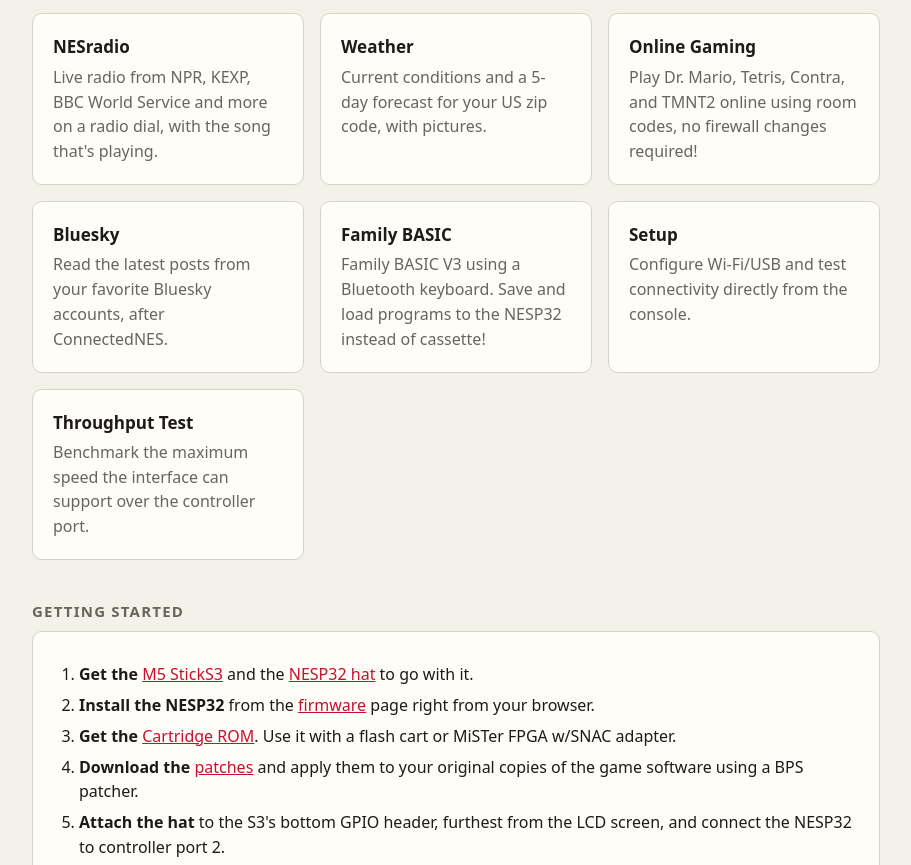
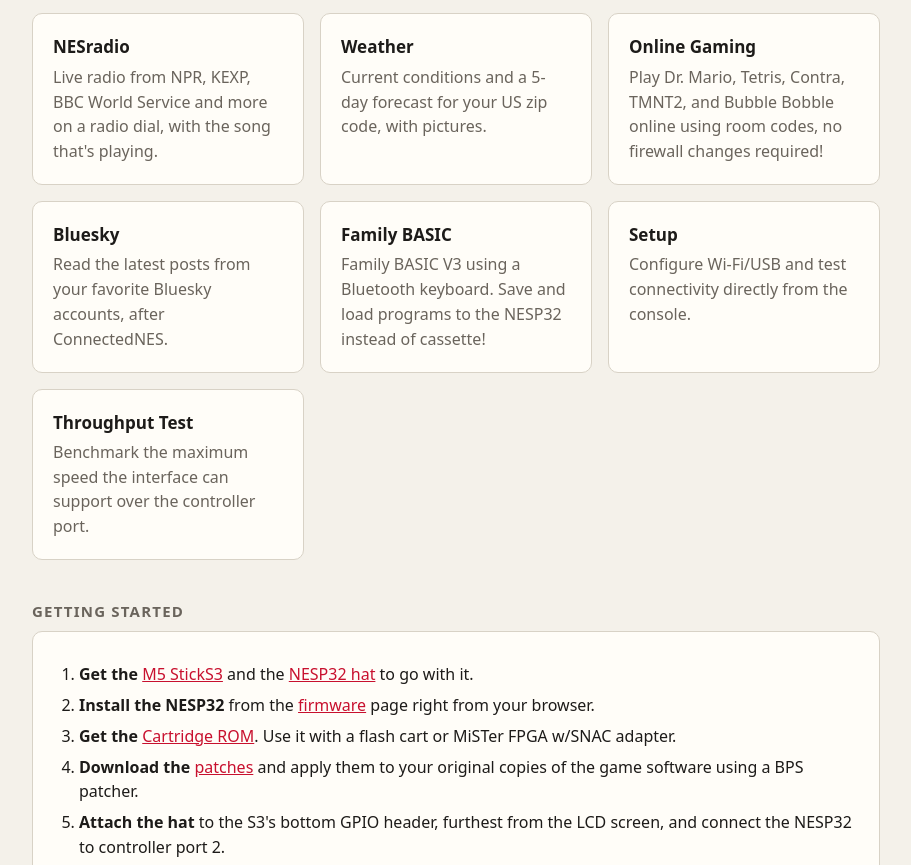
Before and after one commit to Armitage64/nesp32, a plain HTML site: page web/product/index.html in a window 1280 px wide. Shown: the part 1580-2445 px from the top of the page, without its empty margins (184-1095 px from the left). Drawn offline with Linux system fonts and the light colour scheme; files that its build step writes are made by us from their sources; files whose address does not match are found by name.

Commit message:
Added bubble bobble to web page

```diff
--- a/web/product/index.html
+++ b/web/product/index.html
@@ -72,7 +72,7 @@
     <div class="card"><h3>Weather</h3>
       <p>Current conditions and a 5-day forecast for your US zip code, with pictures.</p></div>
     <div class="card"><h3>Online Gaming</h3>
-      <p>Play Dr. Mario, Tetris, Contra, and TMNT2 online using room codes, no firewall changes required!</p></div>
+      <p>Play Dr. Mario, Tetris, Contra, TMNT2, and Bubble Bobble online using room codes, no firewall changes required!</p></div>
     <div class="card"><h3>Bluesky</h3>
       <p>Read the latest posts from your favorite Bluesky accounts, after ConnectedNES.</p></div>
     <div class="card"><h3>Family BASIC</h3>
```
